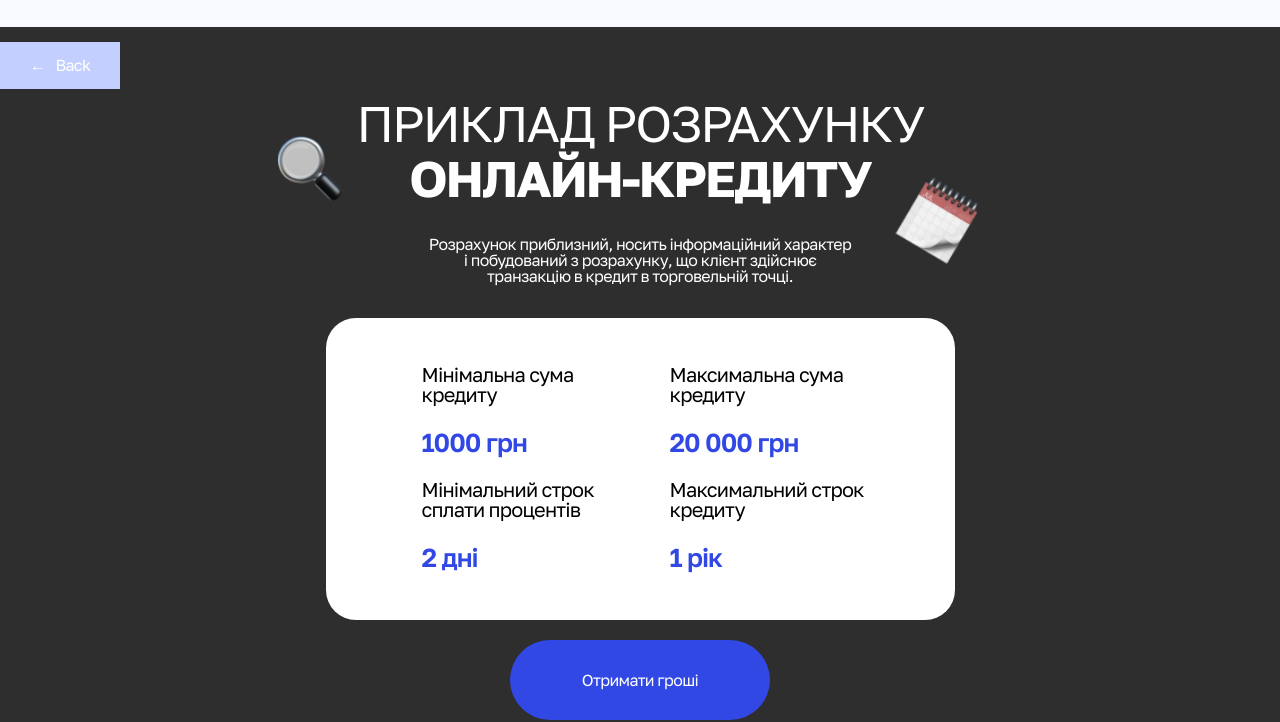
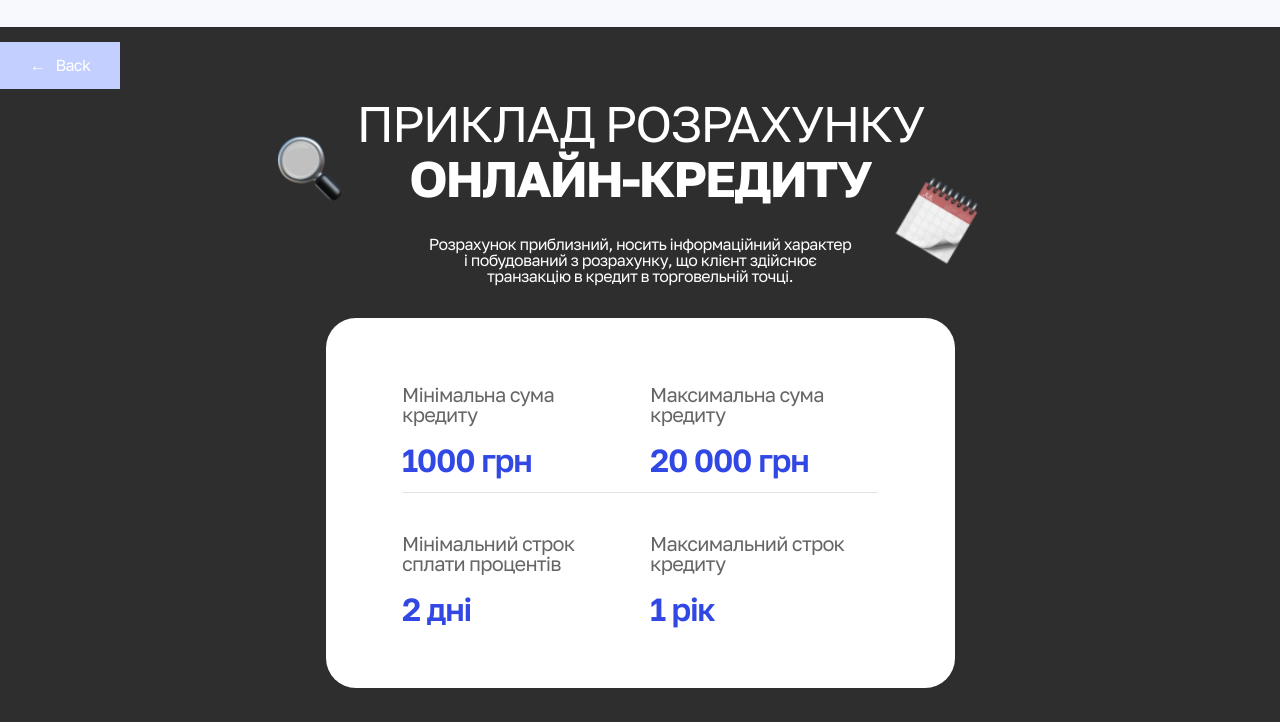
Before and after one commit to amoreCaro/DO-ZAVTRA, a website: page src/html/home.html in a window 1280 px wide. Shown: the part 113-835 px from the top of the page. Drawn offline with nearby package versions, Linux system fonts and the light colour scheme; some packages are replaced by stand-ins of ours; a script that the page names is missing; files whose address does not match are found by name.

Commit message:
credit terms

```diff
--- a/src/html/home.html
+++ b/src/html/home.html
@@ -132,7 +132,7 @@
             </p>
         </div>
         <div class="credit__terms">
-            <hr class="credit__divider">
+            <div class="credit__row">
                 <div class="credit__term">
                     <span class="credit__term-label">Мінімальна сума кредиту</span>
                     <span class="credit__term-value">1000 грн</span>
@@ -141,6 +141,8 @@
                     <span class="credit__term-label">Максимальна сума кредиту</span>
                     <span class="credit__term-value">20 000 грн</span>
                 </div>
+            </div>
+            <div class="credit__row">
                 <div class="credit__term">
                     <span class="credit__term-label">Мінімальний строк сплати процентів</span>
                     <span class="credit__term-value">2 дні</span>
@@ -149,12 +151,11 @@
                     <span class="credit__term-label">Максимальний строк кредиту</span>
                     <span class="credit__term-value">1 рік</span>
                 </div>
+            </div>
         </div>
-
         <button class="btn btn-primary credit__btn">
             <span>Отримати гроші</span>
         </button>
-
     </div>
 </section>
 
--- a/src/sass/components/credit.scss
+++ b/src/sass/components/credit.scss
@@ -32,21 +32,42 @@
       color: #fff;
     }
   }
+
   &__terms {
     background-color: #fff;
     border-radius: 30px;
-    padding: 46px 57px 46px 96px;
-    display: grid;
-    grid-template-columns: 1fr 1fr; /* Creates two equal-width columns */
+    padding: 46px 76.5px;
+    display: flex;
+    flex-direction: column;
     gap: 20px;
     max-width: 629px;
-    margin-bottom: 20px;
+  }
+
+  &__row {
+    display: flex;
+    flex-direction: row;
+    width: 100%;
+    gap: 20px;
+    position: relative;
+    padding: 20px 0px; // Space between content and divider
+    // margin-bottom: 20px; // Space after the divider
+
+    &:not(:last-child)::after {
+      content: "";
+      position: absolute;
+      left: 0;
+      bottom: 0;
+      width: 100%;
+      border-bottom: 1px solid #E3E3E3;
+    }
   }
 
   &__term {
+    position: relative;
     display: flex;
     flex-direction: column;
     gap: 23px;
+    width: 50%;
   }
 
   &__term-label {
@@ -54,22 +75,20 @@
     line-height: 20px;
     font-weight: 400;
     color: #000;
+    opacity: 60%;
   }
+
   &__term-value {
-    font-size: 26px;
-    line-height: 32px;
+    font-size: 32px;
+    line-height: 26px;
     font-weight: 600;
     color: #3248e4;
   }
-  &__divider {
-    position: absolute;
-    top: 50%;
-    border: none;
-    border-top: 1px solid #ccc; /* Adjust color and thickness as needed */
-    margin: 20px 0;
-  }
+
   &__btn {
-    margin-bottom: 56px;
+    margin: 56px 0px;
+    max-width: 304px;
+    width: 100%;
   }
   &__decor {
     position: absolute;
@@ -90,11 +109,10 @@
       height: auto;
       top: 145px;
       right: 294px;
-            img {
+      img {
         width: 100%;
         height: 100%;
       }
     }
-
   }
 }
```
Also changed, not shown: src/css/main.min.css.
